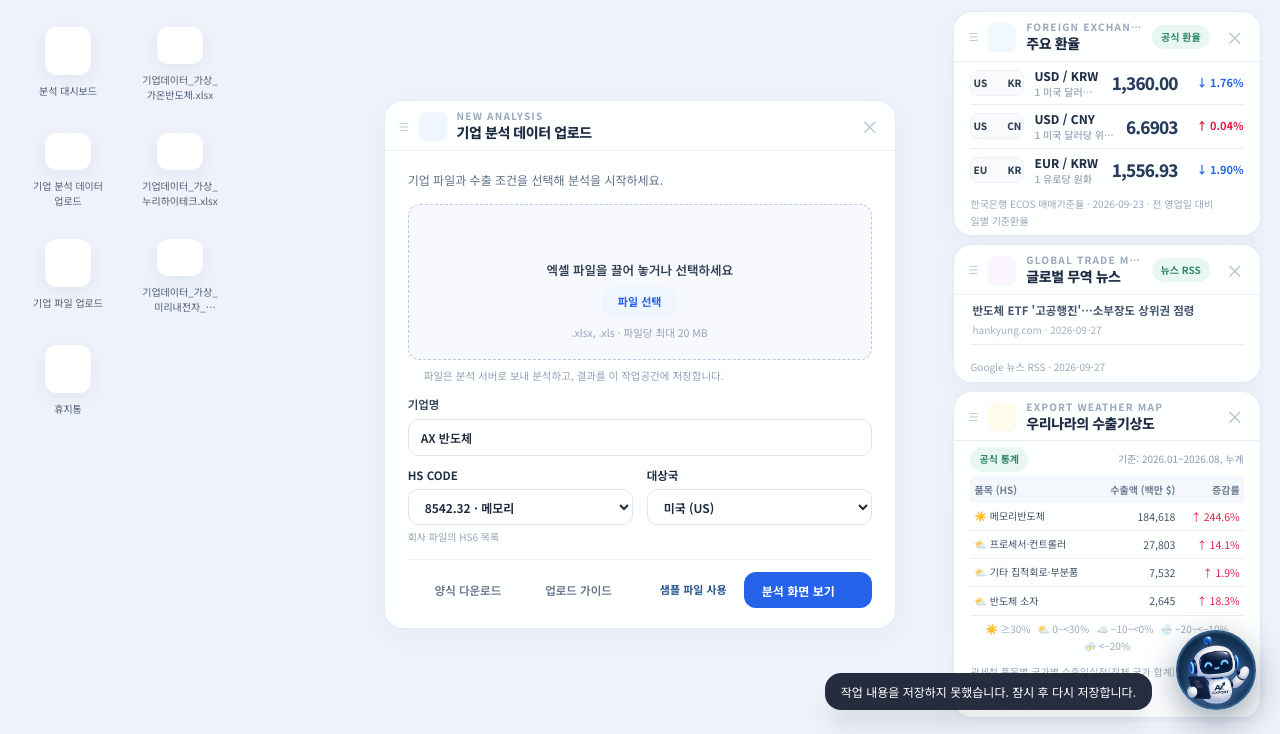
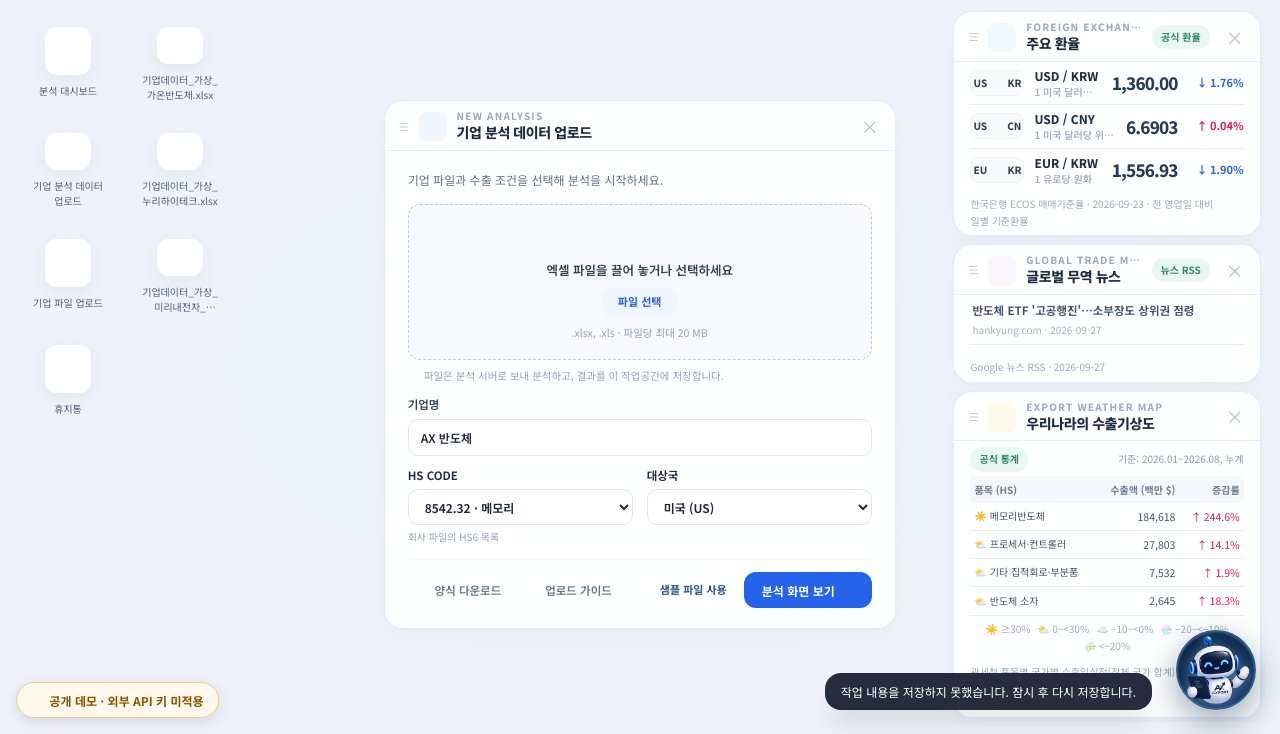
Before and after one commit to SOJUNHEE/Portfolio-AXPORT, a Flask app: page /app in a window 1280 px wide. Shown: the part 66-800 px from the top of the page. Run offline with Flask 3, Linux system fonts and the light colour scheme; data that the repository does not hold is empty; some web fonts are replaced.

Commit message:
포트폴리오 배포 2차

```diff
--- a/junhee/server/analysis.py
+++ b/junhee/server/analysis.py
@@ -39,6 +39,11 @@
 ROOT = Path(__file__).resolve().parents[2]
 SAMPLES = ROOT / 'junhee' / 'data' / 'engine_samples.json'  # sanghyeob 샘플(상세양식) + 간편입력 예시
 KEY_NAMES = ('KCS_TRADE_API_KEY', 'UN_COMTRADE_API_KEY', 'ECOS_API_KEY', 'LAW_API_KEY')
+# (2026-10-06) 공개 데모 안내용: 키 이름 → 어떤 자료·영역에 쓰이는지
+KEY_LABELS = {'UN_COMTRADE_API_KEY': 'UN Comtrade 국가별 수입 통계 (시장성·가격)',
+              'KCS_TRADE_API_KEY': '관세청 수출입 무역통계 (시장성·가격)',
+              'ECOS_API_KEY': '한국은행 ECOS 환율 (안정성)',
+              'LAW_API_KEY': '국가법령정보 (규제)'}
 UUID = re.compile(r'[0-9a-f]{8}-[0-9a-f]{4}-[0-9a-f]{4}-[0-9a-f]{4}-[0-9a-f]{12}')
 log = logging.getLogger(__name__)
 
@@ -432,6 +437,14 @@
     app.extensions['junhee_analysis'] = JunheeAnalysis(database, ROOT, keys, repository,
                                                        inline=os.environ.get('AXPORT_ANALYSIS_INLINE') == '1')
 
+    @app.context_processor
+    def _external_key_notice():
+        """(2026-10-06 공개 데모) 외부 기관 API 키가 빠진 배포본이면 작업공간에 안내를 띄운다(키 값은 화면에 내보내지 않음)."""
+        if request.path != '/app':
+            return {}
+        current = keys()
+        return {'axport_missing_keys': [label for name, label in KEY_LABELS.items() if not current.get(name)]}
+
     @app.before_request
     def _upload_limit():
         # 기업 엑셀 업로드 경로만 20MB 까지 허용(나머지 요청 크기 제한은 그대로)
--- /dev/null
+++ b/static/css/key-notice.css
@@ -0,0 +1,30 @@
+/* (2026-10-06 공개 데모) 외부 API 키 미적용 안내 버튼·창 */
+.key-notice-btn {
+  position: fixed;
+  left: 16px;
+  bottom: 16px;
+  z-index: 40;
+  display: inline-flex;
+  align-items: center;
+  gap: 6px;
+  min-height: 36px;
+  padding: 0 14px;
+  border: 1px solid #f0c98a;
+  border-radius: 999px;
+  background: #fff8ec;
+  color: #8a5300;
+  font: inherit;
+  font-size: 12px;
+  font-weight: 700;
+  box-shadow: 0 4px 14px rgba(20, 30, 60, 0.12);
+  cursor: pointer;
+}
+.key-notice-btn i { font-size: 16px; }
+.key-notice-btn:hover { background: #fff1d6; }
+.key-notice-btn:focus-visible { outline: 3px solid #2f6bff; outline-offset: 2px; }
+#key-notice-dialog .modal-description { line-height: 1.7; }
+#key-notice-dialog .help-list { margin: 12px 0 0; }
+#key-notice-dialog .demo-notice { font-size: 12px; color: #5d6378; }
+@media (max-width: 760px) {
+  .key-notice-btn { left: 10px; bottom: 12px; min-height: 32px; font-size: 11px; }
+}
--- /dev/null
+++ b/static/js/key-notice.js
@@ -0,0 +1,9 @@
+"use strict";
+// (2026-10-06 공개 데모) 외부 API 키 미적용 안내 버튼 → 안내 창. 닫기 버튼은 workspace.js 의 .modal-close 처리 사용.
+(() => {
+  const btn = document.getElementById("key-notice-btn");
+  const dialog = document.getElementById("key-notice-dialog");
+  if (!btn || !dialog || typeof dialog.showModal !== "function") return;
+  btn.addEventListener("click", () => dialog.showModal());
+  dialog.addEventListener("close", () => btn.focus());
+})();
--- a/templates/workspace.html
+++ b/templates/workspace.html
@@ -39,10 +39,12 @@
     <script defer src="/static/js/junhee-report.js?v=3"></script>
     <script defer src="/static/js/axport-workspace-tools.js?v=4"></script>
     <link rel="stylesheet" href="/static/css/axport-workspace-tools.css?v=14" />
+    <link rel="stylesheet" href="/static/css/key-notice.css?v=1" /><!-- (2026-10-06) 공개 데모 키 안내 -->
     <link rel="stylesheet" href="/static/css/chatbot.css?v=2" />
     <script defer src="/static/js/chatbot-i18n.js"></script>
     <script defer src="/static/js/chatbot-demo.js"></script>
     <script defer src="/static/js/chatbot.js?v=2"></script>
+    <script defer src="/static/js/key-notice.js?v=1"></script><!-- (2026-10-06) 공개 데모 키 안내 -->
   </head>
   <body>
     <div id="workspace-loading" class="workspace-loading" role="status">
@@ -66,6 +68,34 @@
         </button>
       </div>
     </header>
+    {#- (2026-10-06 공개 데모) 외부 기관 API 키를 넣지 않은 배포본 안내. 키가 모두 있으면 표시하지 않는다 -#}
+    {% if axport_missing_keys %}
+    <button type="button" class="key-notice-btn" id="key-notice-btn" aria-haspopup="dialog">
+      <i class="ph ph-shield-warning" aria-hidden="true"></i>공개 데모 · 외부 API 키 미적용
+    </button>
+    <dialog id="key-notice-dialog" class="modal small" aria-labelledby="key-notice-title">
+      <div class="modal-title">
+        <div>
+          <span class="eyebrow">PUBLIC DEMO</span>
+          <h2 id="key-notice-title">외부 API 키를 넣지 않은 공개 데모입니다</h2>
+        </div>
+        <button class="icon-btn modal-close" aria-label="닫기"><i class="ph ph-x"></i></button>
+      </div>
+      <p class="modal-description">
+        분석 엔진은 아래 외부 기관 API로 최신 통계·법령을 조회합니다. API 키는 개인에게 발급된 인증 정보라,
+        누구나 접속하는 공개 서버에 두면 키 노출과 무단 사용(호출 한도 소진) 위험이 있습니다.
+        그래서 보안상 이 배포본에는 키를 넣지 않았습니다.
+      </p>
+      <ul class="help-list">
+        {% for label in axport_missing_keys %}<li>{{ label }}</li>{% endfor %}
+      </ul>
+      <div class="demo-notice">
+        키가 필요한 지표는 분석 결과에 ‘키 없음’ 또는 ‘검색 불가’로 표시되고, 근거가 부족하면 종합 등급이
+        ‘판단 근거 부족’으로 나올 수 있습니다. 오른쪽 위젯(환율·뉴스·수출 통계)은 실시간 조회 대신 저장된 예시 자료로 보여 줍니다.
+        키를 넣은 로컬 환경에서는 같은 화면이 실제 조회 결과로 계산됩니다.
+      </div>
+    </dialog>
+    {% endif %}
     <main id="desktop" aria-label="분석 바탕화면">
       <div class="desktop-heading">
         <span class="eyebrow">YOUR EXPORT, IN PERSPECTIVE.</span>
```
